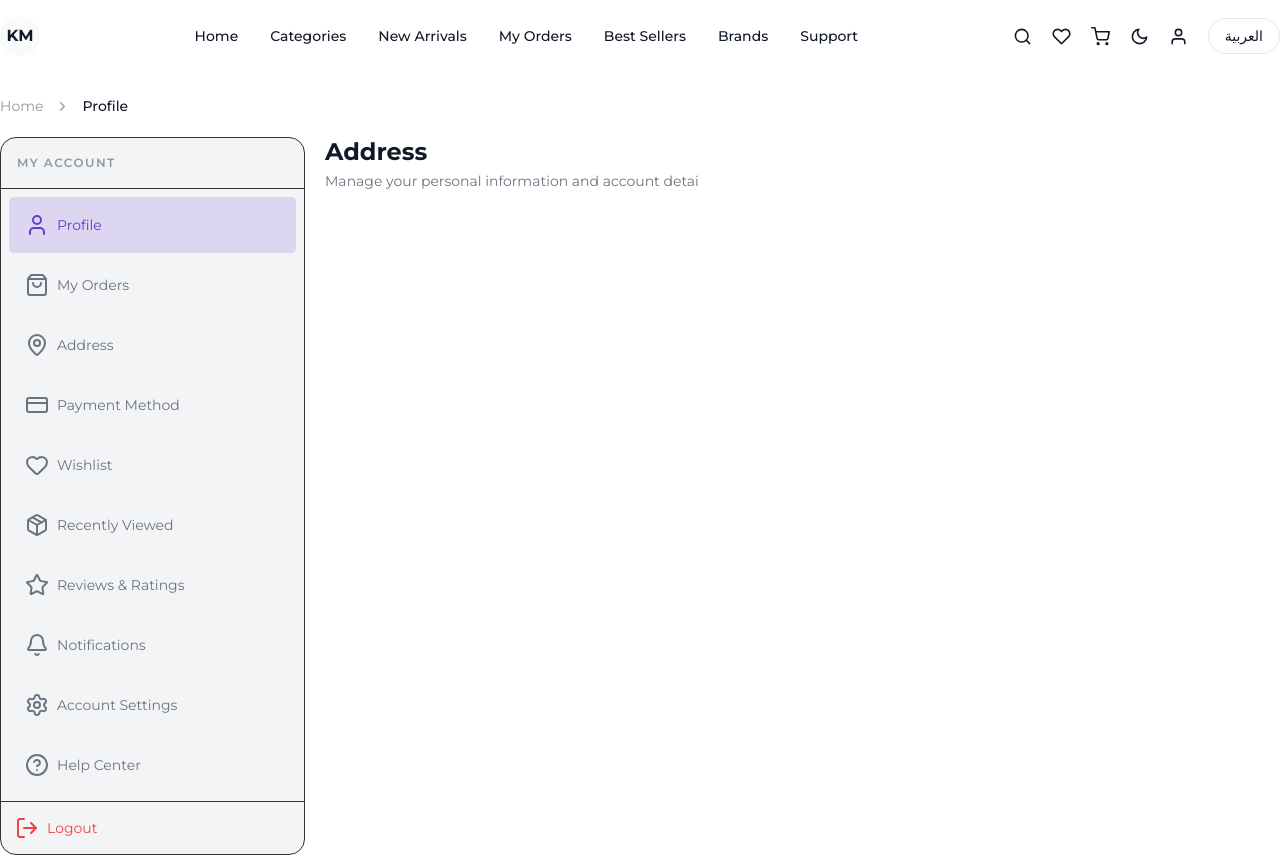
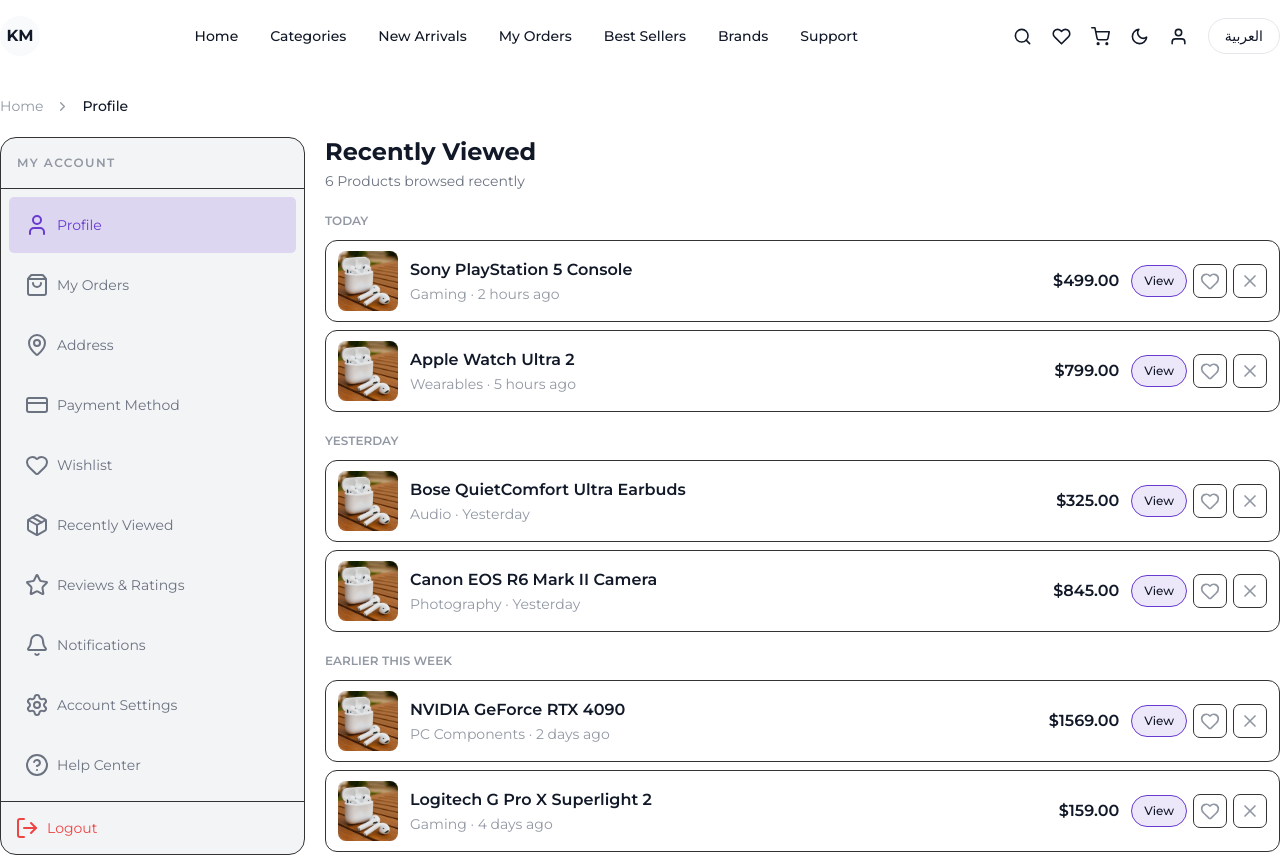
Before and after one commit to EsraaSoliman2003/KM-Store, a Next.js app: page /recently-viewed in a window 1280 px wide. Shown: the top 857 px of the page. Built offline with nearby package versions, Linux system fonts and the light colour scheme; no server answers.

Commit message:
add recently reviewed page

```diff
--- a/messages/ar.json
+++ b/messages/ar.json
@@ -431,5 +431,22 @@
   "notificationSettings": "إعدادات الإشعارات",
   "deleteAccount": "حذف الحساب",
   "supportDescription": "إذا كانت لديك أي أسئلة أو تحتاج إلى مساعدة، فإن فريق الدعم لدينا هنا لمساعدتك.",
-  "settings": "الإعدادات"
+  "settings": "الإعدادات",
+  "subTitleAddress": "إدارة معلوماتك الشخصية وتفاصيل حسابك",
+  "setAsDefault": "تعيين كافتراضي",
+  "deleteAddress": "حذف العنوان",
+  "currentBalance": "الرصيد الحالي",
+  "savedCards": "البطاقات المحفوظة",
+  "mastercardEndingIn": "ماستركارد المنتهية بـ",
+  "deletePaymentMethod": "حذف طريقة الدفع",
+  "paymentInformationSecure": "معلومات الدفع الخاصة بك آمنة",
+  "paymentSecurityDescription": "نستخدم تشفير SSL بمعدل 256 بت لحماية بيانات بطاقتك. لا تحتفظ TechNova برقم بطاقتك الكامل.",
+  "WishlistSubTitle": "6 منتجات محفوظة لوقت لاحق",
+  "recentlyViewedSubtitle": "6 منتجات تمت مشاهدتها مؤخرًا",
+  "today": "اليوم",
+  "yesterday": "أمس",
+  "earlierThisWeek": "في وقت سابق من هذا الأسبوع",
+  "view": "عرض",
+  "addToWishlist": "إضافة إلى المفضلة",
+  "remove": "إزالة"
 }
--- a/messages/en.json
+++ b/messages/en.json
@@ -441,5 +441,12 @@
   "deletePaymentMethod": "Delete payment method",
   "paymentInformationSecure": "Your payment information is secure",
   "paymentSecurityDescription": "We use 256-bit SSL encryption to protect your card details. TechNova never stores your full card number.",
-  "WishlistSubTitle": "6 Items Saved For later"
+  "WishlistSubTitle": "6 Items Saved For later",
+  "recentlyViewedSubtitle": "6 Products browsed recently",
+  "today": "Today",
+  "yesterday": "Yesterday",
+  "earlierThisWeek": "Earlier this week",
+  "view": "View",
+  "addToWishlist": "Add to wishlist",
+  "remove": "Remove"
 }
--- a/src/app/(all)/(private)/recently-viewed/page.tsx
+++ b/src/app/(all)/(private)/recently-viewed/page.tsx
@@ -1,17 +1,172 @@
-import React from 'react'
-import Header from '../_components/Header'
-import { useTranslations } from 'next-intl'
+import React from "react";
+import Header from "../_components/Header";
+import { useTranslations } from "next-intl";
+import { Eye, Heart, X } from "lucide-react";
+import Image from "next/image";
+import Link from "next/link";
 
-export default function page() {
+type Product = {
+  id: number;
+  name: string;
+  category: string;
+  time: string;
+  price: string;
+  image: string;
+};
+
+type ProductGroup = {
+  title: string;
+  products: Product[];
+};
+
+export default function Page() {
   const t = useTranslations();
+
+  const productGroups: ProductGroup[] = [
+    {
+      title: t("today"),
+      products: [
+        {
+          id: 1,
+          name: "Sony PlayStation 5 Console",
+          category: "Gaming",
+          time: "2 hours ago",
+          price: "$499.00",
+          image: "/earbuds.jpg",
+        },
+        {
+          id: 2,
+          name: "Apple Watch Ultra 2",
+          category: "Wearables",
+          time: "5 hours ago",
+          price: "$799.00",
+          image: "/earbuds.jpg",
+        },
+      ],
+    },
+    {
+      title: t("yesterday"),
+      products: [
+        {
+          id: 3,
+          name: "Bose QuietComfort Ultra Earbuds",
+          category: "Audio",
+          time: "Yesterday",
+          price: "$325.00",
+          image: "/earbuds.jpg",
+        },
+        {
+          id: 4,
+          name: "Canon EOS R6 Mark II Camera",
+          category: "Photography",
+          time: "Yesterday",
+          price: "$845.00",
+          image: "/earbuds.jpg",
+        },
+      ],
+    },
+    {
+      title: t("earlierThisWeek"),
+      products: [
+        {
+          id: 5,
+          name: "NVIDIA GeForce RTX 4090",
+          category: "PC Components",
+          time: "2 days ago",
+          price: "$1569.00",
+          image: "/earbuds.jpg",
+        },
+        {
+          id: 6,
+          name: "Logitech G Pro X Superlight 2",
+          category: "Gaming",
+          time: "4 days ago",
+          price: "$159.00",
+          image: "/earbuds.jpg",
+        },
+      ],
+    },
+  ];
 
   return (
     <div className="min-w-0 mb-10">
       <Header
-        title={t("address")}
-        subTitle={t("subTitleAddress")}
+        title={t("recentlyViewed")}
+        subTitle={t("recentlyViewedSubtitle")}
       />
 
+      <div className="space-y-5">
+        {productGroups.map((group) => (
+          <section key={group.title}>
+            {/* Group title */}
+            <h2 className="mb-2.5 text-[12px] font-semibold uppercase text-(--text-muted)">
+              {group.title}
+            </h2>
+
+            {/* Products */}
+            <div className="space-y-2">
+              {group.products.map((product) => (
+                <div
+                  key={product.id}
+                  className="flex min-h-[76px] items-center gap-3 rounded-[12px] border border-(--border-dark) bg-(--bg-primary) px-3 py-2.5"
+                >
+                  {/* Product Image */}
+                  <div className="relative h-15 w-15 shrink-0 overflow-hidden rounded-[8px] bg-(--bg-secondary)">
+                    <Image
+                      src={product.image}
+                      alt={product.name}
+                      fill
+                      className="object-cover"
+                    />
+                  </div>
+
+                  {/* Product Info */}
+                  <div className="min-w-0 flex-1">
+                    <h3 className="truncate text-[16px] font-semibold text-(--text-primary)">
+                      {product.name}
+                    </h3>
+
+                    <p className="mt-0.5 truncate text-[14px] text-(--text-muted)">
+                      {product.category} · {product.time}
+                    </p>
+                  </div>
+
+                  {/* Price */}
+                  <p className="hidden shrink-0 text-[16px] font-semibold text-(--text-primary) sm:block">
+                    {product.price}
+                  </p>
+
+                  {/* Actions */}
+                  <div className="flex shrink-0 items-center gap-1.5">
+                    <Link
+                      href={`/products/${product.id}`}
+                      className="rounded-full border border-(--main) bg-[rgba(104,58,208,0.12)] px-3 py-1.5 text-[12px] font-medium text-(--text-primary)"
+                    >
+                      {t("view")}
+                    </Link>
+
+                    <button
+                      type="button"
+                      aria-label={t("addToWishlist")}
+                      className="flex px-1.5 py-1.5 items-center justify-center rounded-[7px] border border-(--border-dark) text-(--text-muted) transition-colors hover:border-(--main) hover:text-(--main)"
+                    >
+                      <Heart size={20} />
+                    </button>
+
+                    <button
+                      type="button"
+                      aria-label={t("remove")}
+                      className="flex px-1.5 py-1.5 items-center justify-center rounded-[7px] border border-(--border-dark) text-(--text-muted) transition-colors hover:border-red-500 hover:text-red-500"
+                    >
+                      <X size={20} />
+                    </button>
+                  </div>
+                </div>
+              ))}
+            </div>
+          </section>
+        ))}
+      </div>
     </div>
-  )
+  );
 }
```
